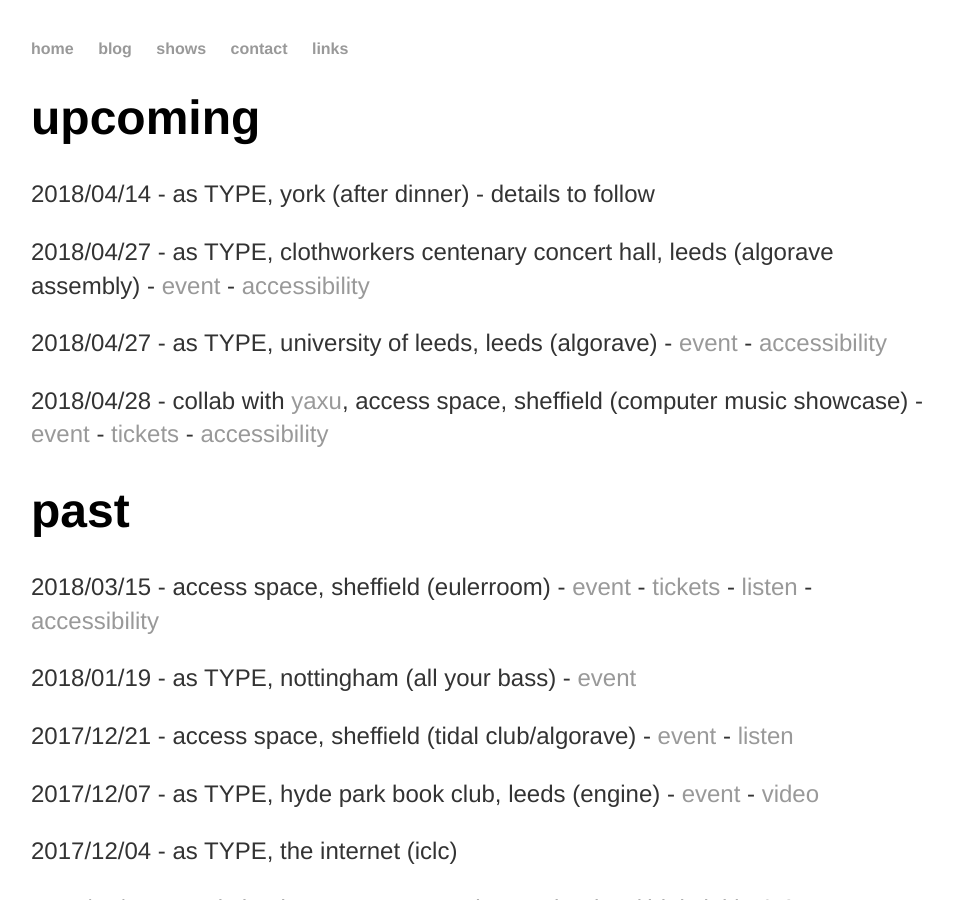
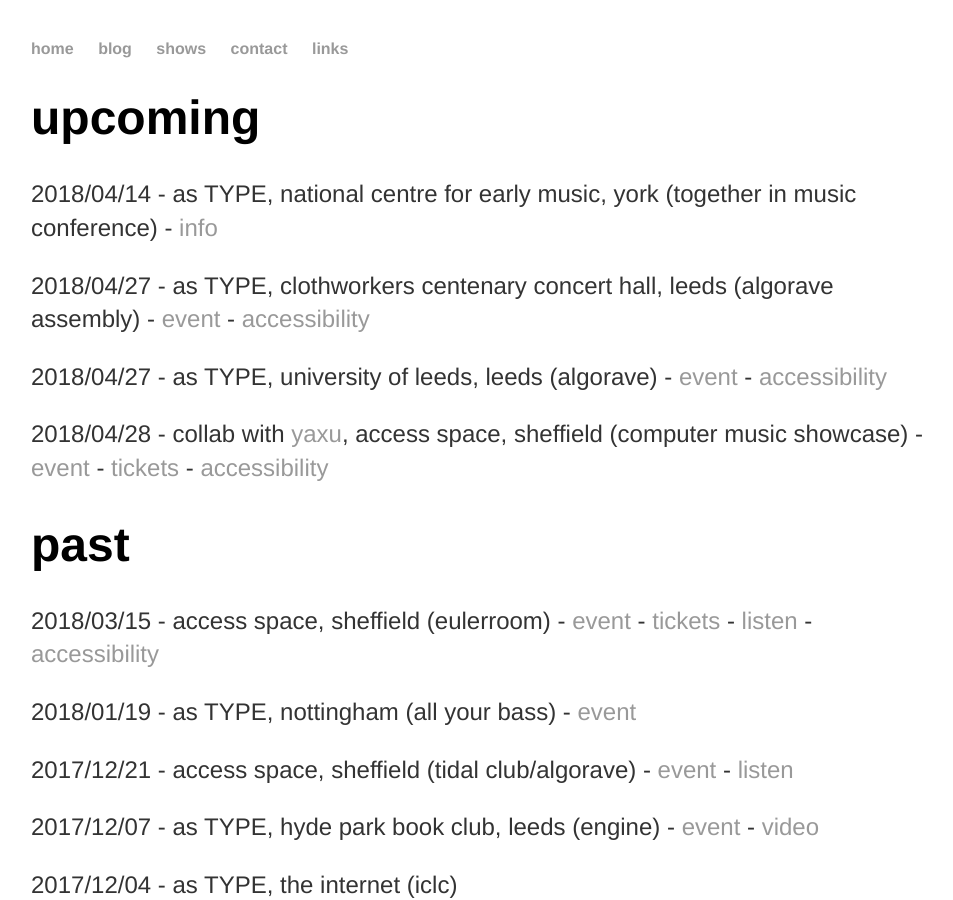
Before and after one commit to heavy-lifting/heavy-lifting.github.io, a Jekyll site: the page built from shows.html, in a window 1280 px wide and 900 px high. Shown: the whole window, without its empty margins (161-1114 px from the left). Built offline with Jekyll 4.4.1, drawn with Linux system fonts in a browser that asks for light colours.

Commit message:
Update shows.html

```diff
--- a/shows.html
+++ b/shows.html
@@ -5,7 +5,7 @@ title: shows
 
 <div class="upcoming"> <!-- DON'T FORGET TO UPDATE THE 'SHOWS' PAGE TOO-->
 	<h1>upcoming</h1>
-	<p>2018/04/14 - as TYPE, york (after dinner) - details to follow</p>
+	<p>2018/04/14 - as TYPE, national centre for early music, york (together in music conference) - <a href ="http://wrocahensemble.sites.sheffield.ac.uk/tim" target="_blank">info</a></p>
 	<p>2018/04/27 - as TYPE, clothworkers centenary concert hall, leeds (algorave assembly) -
 		<a href ="https://www.facebook.com/events/804050856449425/" target="_blank">event</a> -
 		<a href ="https://www.leeds.ac.uk/icsrim/links/map-campus-access.pdf" target="_blank">accessibility</a>
```
